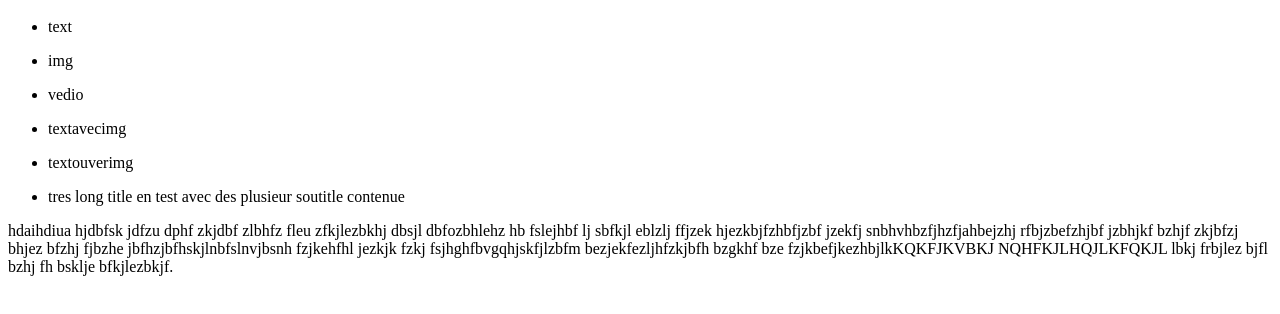
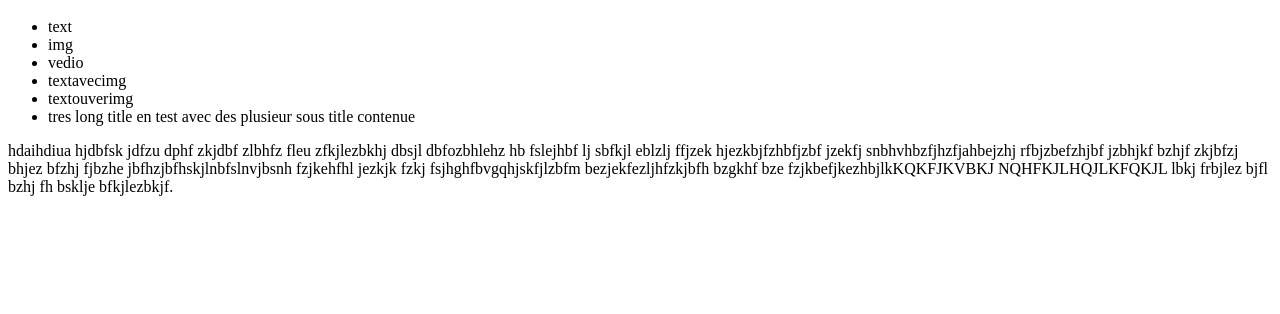
Before and after one commit to hanyzhou/hanyzhou.github.com, a plain HTML site: page projettest/index.html in a window 1280 px wide. Shown: the part 48-362 px from the top of the page. Drawn offline with nearby package versions, Linux system fonts and the light colour scheme.

Commit message:
bug fixer 2

```diff
--- a/projettest/data-source/datamenager.js
+++ b/projettest/data-source/datamenager.js
@@ -52,7 +52,7 @@ return [{
 		},
 		{
 			"key" : "5",
-			"title" :"tres long title en test avec des plusieur soutitle contenue",
+			"title" :"tres long title en test avec des plusieur sous title contenue",
 			"datasource" : [{
 				"type": "soustitle",
 				"soustitle": "soustitle1",
--- a/projettest/index.html
+++ b/projettest/index.html
@@ -12,8 +12,8 @@
   </head>
 <body  data-ng-controller="angularctrl" data-ng-init="init()">
 <h1>Test-Github-Page</h1>
-<ul class="List-title" ng-repeat="node in liste">
-	<li class="clickable"  data-ng-click='changeEtape(node.key)'><span>{{node.title}}<span></li>
+<ul class="List-title">
+	<li  ng-repeat="node in liste" class="clickable"  data-ng-click='changeEtape(node.key)'><span>{{node.title}}<span></li>
 </ul>
 <div class="page-contenue">
 	<div class="" data-ng-show="etape == 0">
```
